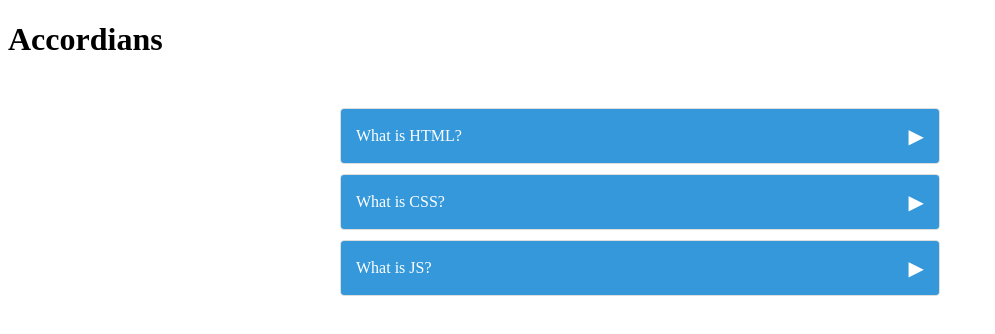
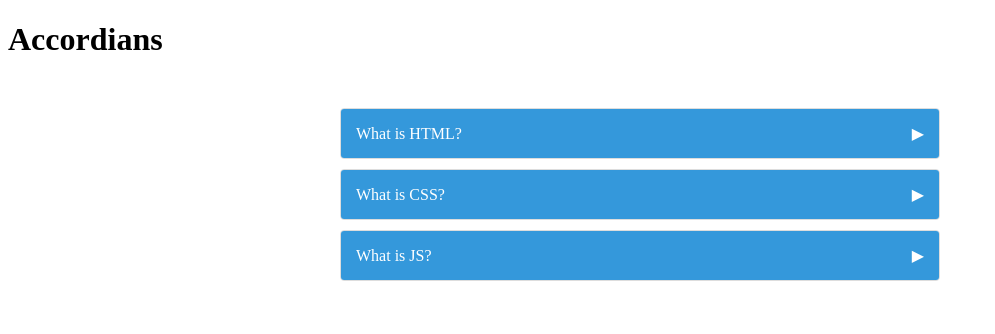
Before and after one commit to nehaumbre/vueP, a Vue app in the folder vue-project/: page / in a window 1280 px wide. Shown: the top 334 px of the page, without its empty margins (0-995 px from the left). Built offline with nearby package versions, Linux system fonts and the light colour scheme.

Commit message:
Project-3- Accordian
Signed-off-by: nehaumbre <nehaumbre28@gmail.com>

```diff
--- a/vue-project/Projects/PRoject3_Accordians/components/Accordians.vue
+++ b/vue-project/Projects/PRoject3_Accordians/components/Accordians.vue
@@ -5,9 +5,9 @@
       <div @click="toggleAccordian(index)" class="accordian-header">
         {{ item.title }}
         <span class="arrow-icon">{{ item.open ? "▼" : "▶" }}</span>
+      </div>
       <div v-show="item.open" class="accordian-content">
         {{ item.content }}
-                </div>
       </div>
     </div>
   </div>
@@ -37,12 +37,12 @@ const items = ref([
   },
 ]);
 
-const toggleAccordian = (index)=> {
-    items.value = items.value.map((item,i)=>({
+const toggleAccordian = (index) => {
+  items.value = items.value.map((item, i) => ({
     ...item,
-        open: i === index ? !item.open : false
-    }))
-}
+    open: i === index ? !item.open : false,
+  }));
+};
 </script>
 
 <style scoped>
@@ -69,7 +69,7 @@ const toggleAccordian = (index)=> {
 }
 
 .arrow-icon {
-  font-size: 20px;
+  font-size: 2ch;
 }
 
 .accordian-content {
```
Lines whose indentation alone changed are shown as unchanged.
